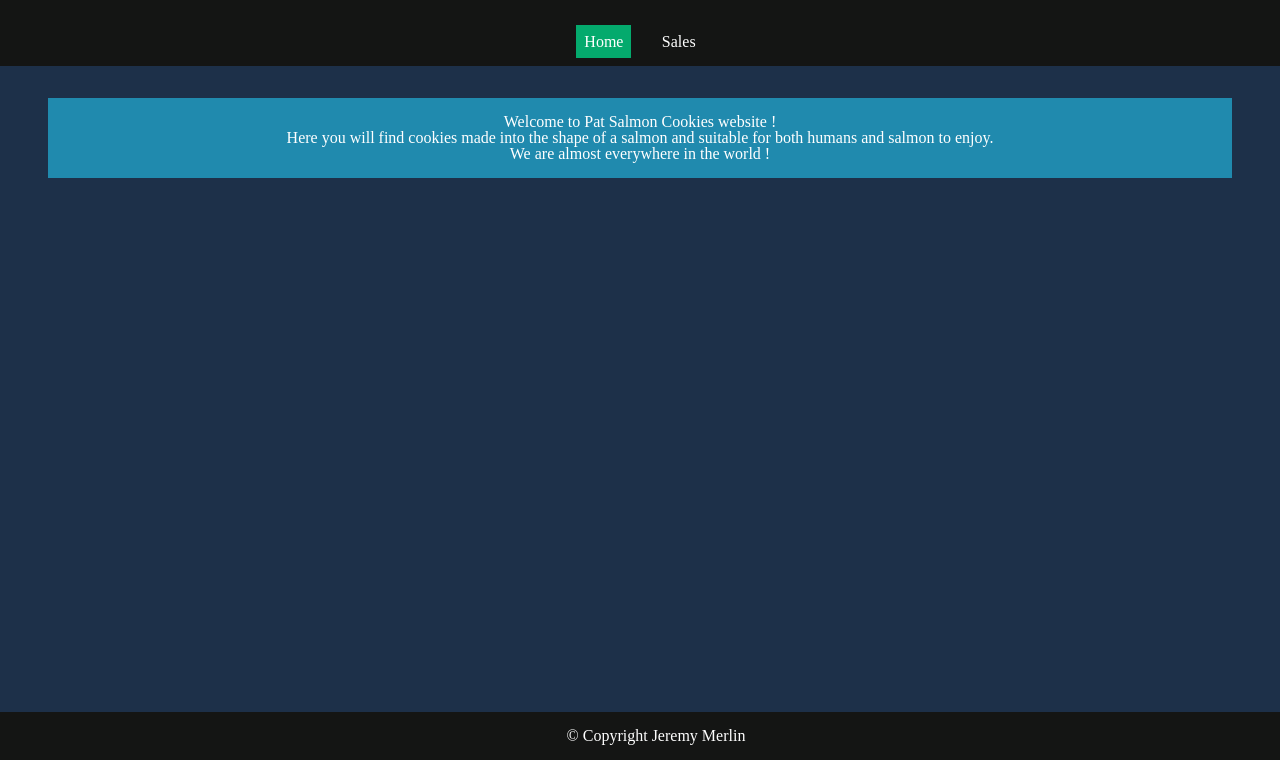
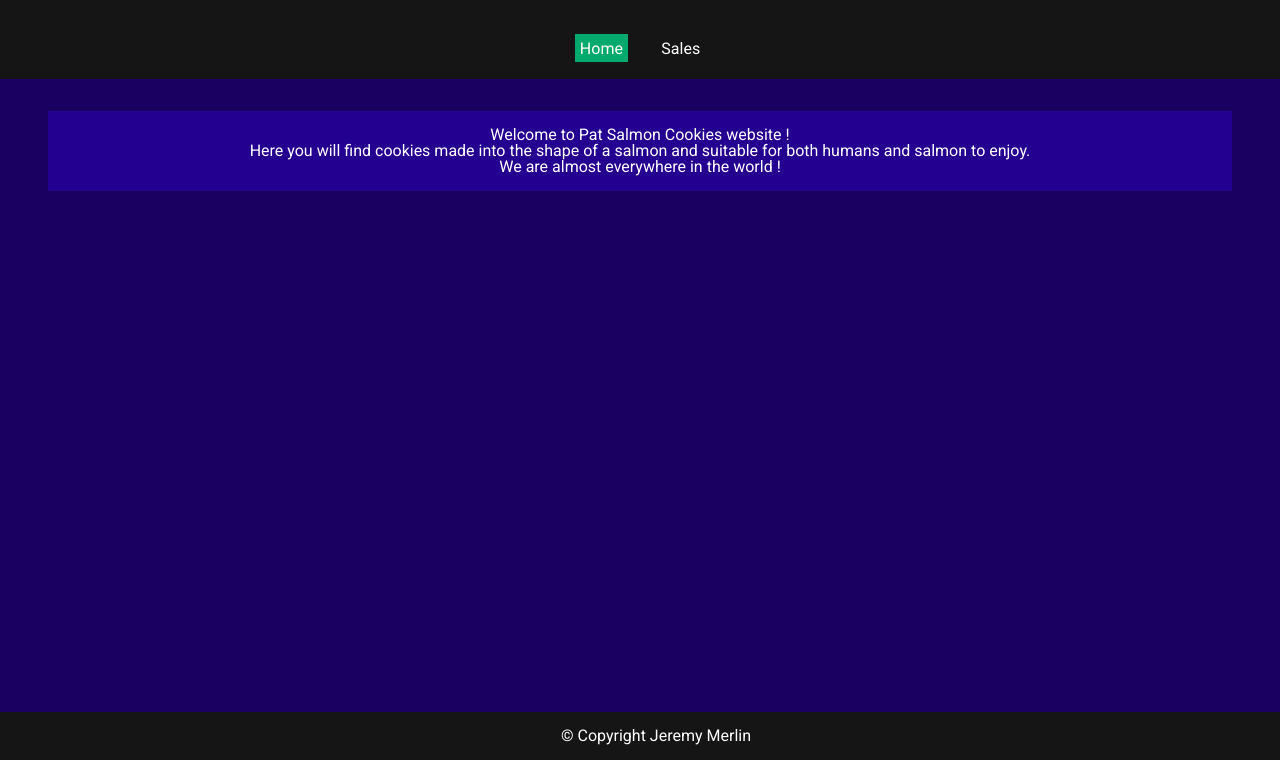
Before and after one commit to Klnder/cookie-stand, a plain HTML site: page index.html in a window 1280 px wide. Shown: the part 40-800 px from the top of the page. Drawn offline with Linux system fonts and the light colour scheme.

Commit message:
some css change

```diff
--- a/css/style.css
+++ b/css/style.css
@@ -7,17 +7,20 @@
 * {
   box-sizing: content-box;
 }
+html {
+  font-family: "Roboto", sans-serif;
+}
 
 header,
 footer {
   background-color: #141514;
 }
+body {
+  background-color: #190061;
+  color: white;
+}
 footer {
   text-align: center;
-}
-body {
-  background-color: #1d3049;
-  color: white;
 }
 
 h1,
@@ -59,12 +62,14 @@ ul {
     flex-direction: row;
   }
 }
-
+li {
+  margin: 0.4rem;
+}
 li a {
   color: white;
   text-decoration: none;
-  padding: 0.5rem;
-  margin: 0.7rem;
+  padding: 0.3rem;
+  margin: 0.5rem;
 }
 li a:hover {
   background-color: grey;
@@ -101,13 +106,13 @@ table {
 
 .tableheader {
   color: white;
-  background-color: red;
+  background-color: #282828;
 }
 
 /* container */
 
 .main-container {
-  background-color: #208aae;
+  background-color: #240090;
   width: 90%;
   margin: 2rem auto;
   text-align: center;
```
